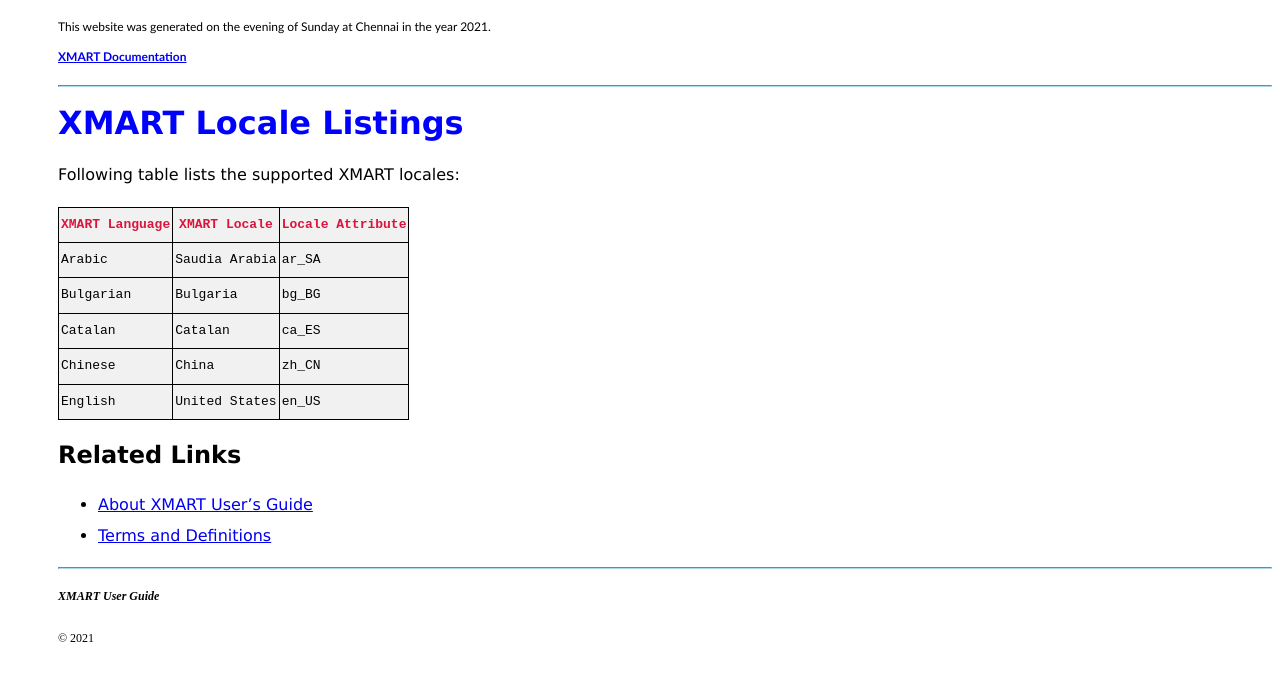
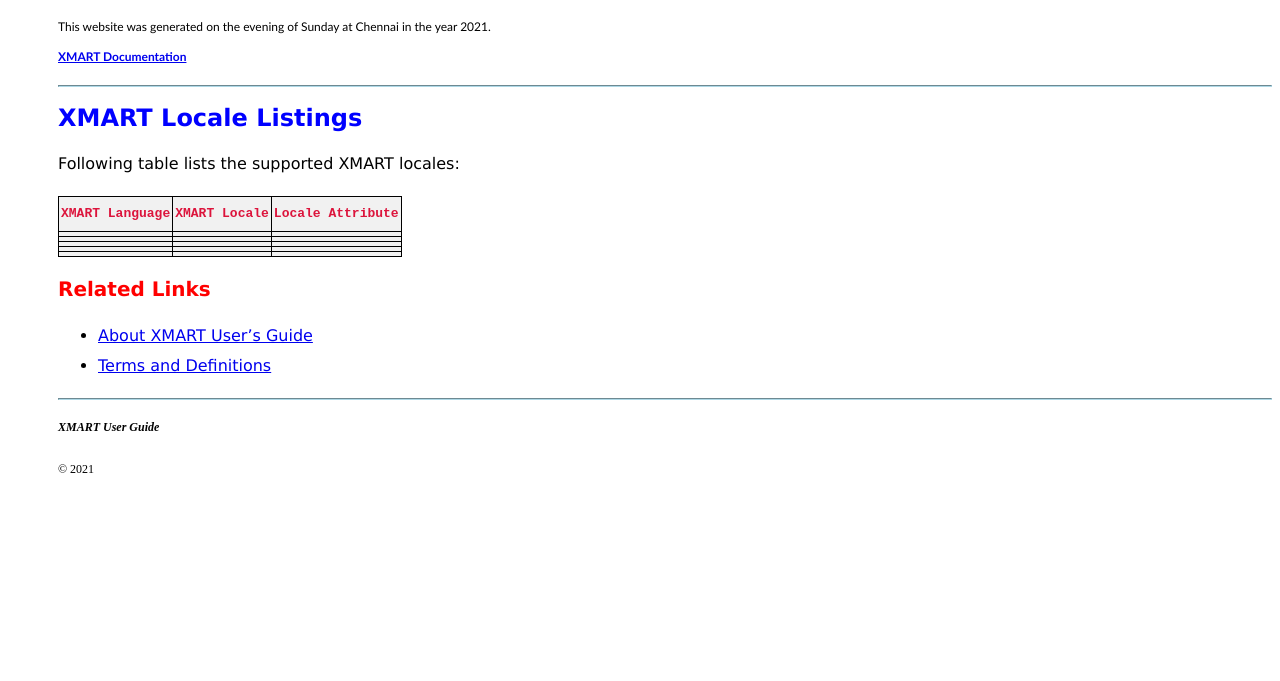
Before and after one commit to Uthra-sriram/XMART-Documentation, a Jekyll site: the page built from topics/xmart_locale_listings.md, in a window 1280 px wide. Shown: the top 681 px of the page. Built offline with Jekyll 4.4.1, drawn with Linux system fonts in a browser that asks for light colours.

Commit message:
Made changes to css and .csv

```diff
--- a/_data/locales.csv
+++ b/_data/locales.csv
@@ -1,4 +1,4 @@
-Language,Locale,Attribute
+language,locale,attribute
 Arabic,Saudia Arabia,ar_SA
 Bulgarian,Bulgaria,bg_BG
 Catalan,Catalan,ca_ES
--- a/assets/css/style.css
+++ b/assets/css/style.css
@@ -1,9 +1,13 @@
 h1 {
   color: blue;
+  font-family: verdana;
+  font-size: 24px;
   }
 
 h2 {
-  color: black;
+  color: red;
+  font-family: verdana;
+  font-size: 20px;
   }
 
 hr {
```
